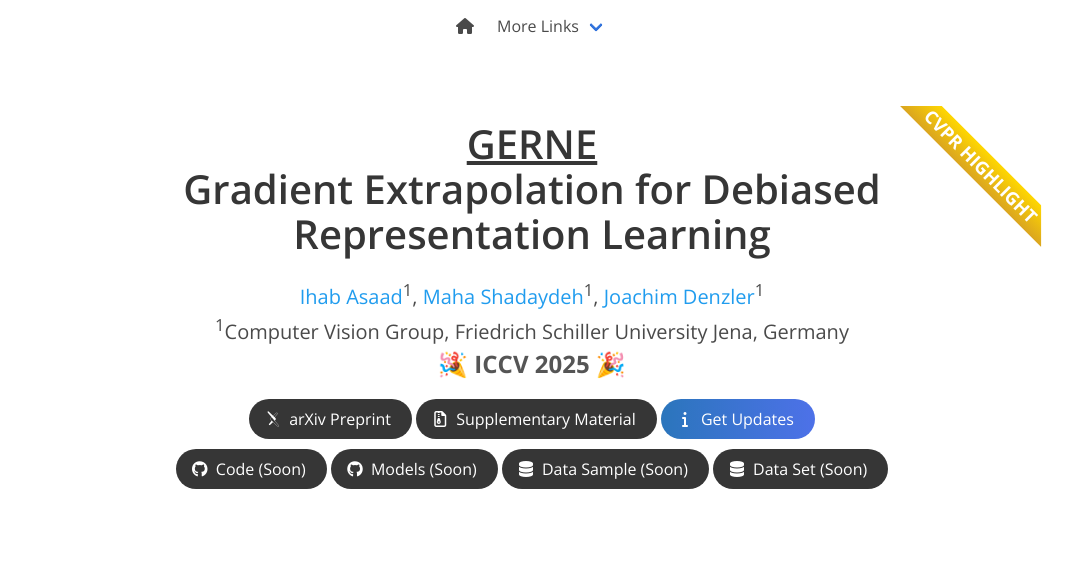
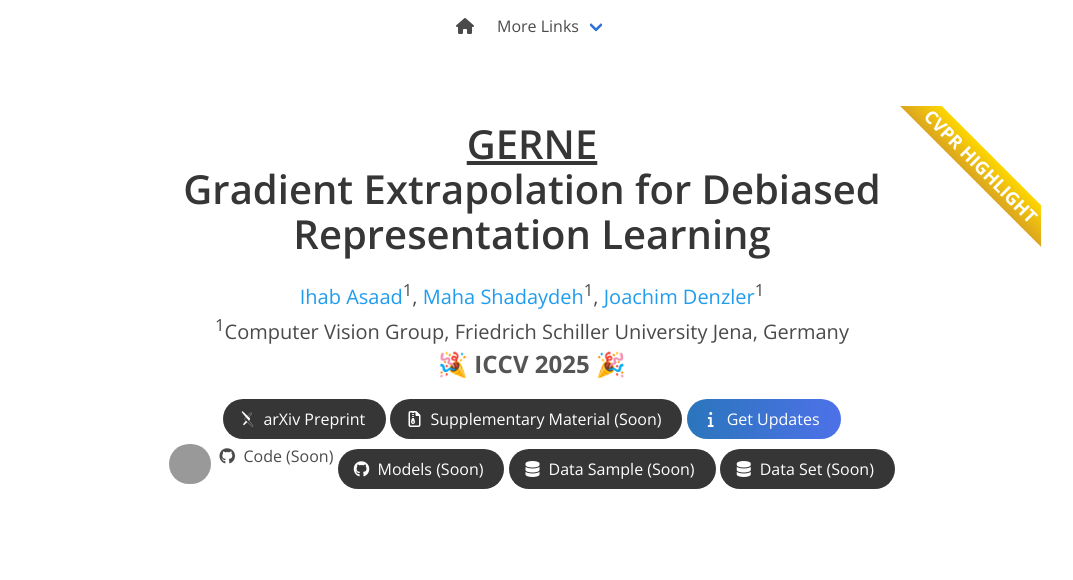
Before and after one commit to gerne-debias/gerne-debias.github.io, a plain HTML site: page index.html in a window 1280 px wide. Shown: the top 580 px of the page, without its empty margins (108-1181 px from the left). Drawn offline with Linux system fonts and the light colour scheme; files whose address does not match are found by name.

Commit message:
test soon

```diff
--- a/index.html
+++ b/index.html
@@ -120,7 +120,7 @@
                     <span class="icon">
                       <i class="far fa-file-archive"></i>
                     </span>
-                    <span>Supplementary Material</span>
+                    <span>Supplementary Material (Soon)</span>
                   </a>
                 </span>
                 <span class="link-block">
@@ -133,7 +133,8 @@
                 </span>
                 <br>
                 <span class="link-block">
-                  <a href="https://cloud.uni-jena.de/apps/forms/embed/aoCkxWQit2az3wZqkWgRj882" class="external-link button is-normal is-rounded is-dark">
+                  <button class="external-link button is-normal is-rounded is-dark" disabled></button>
+                  <!-- <a href="https://cloud.uni-jena.de/apps/forms/embed/aoCkxWQit2az3wZqkWgRj882" class="external-link button is-normal is-rounded is-dark"> -->
                     <span class="icon">
                       <i class="fab fa-github"></i>
                     </span>
```
